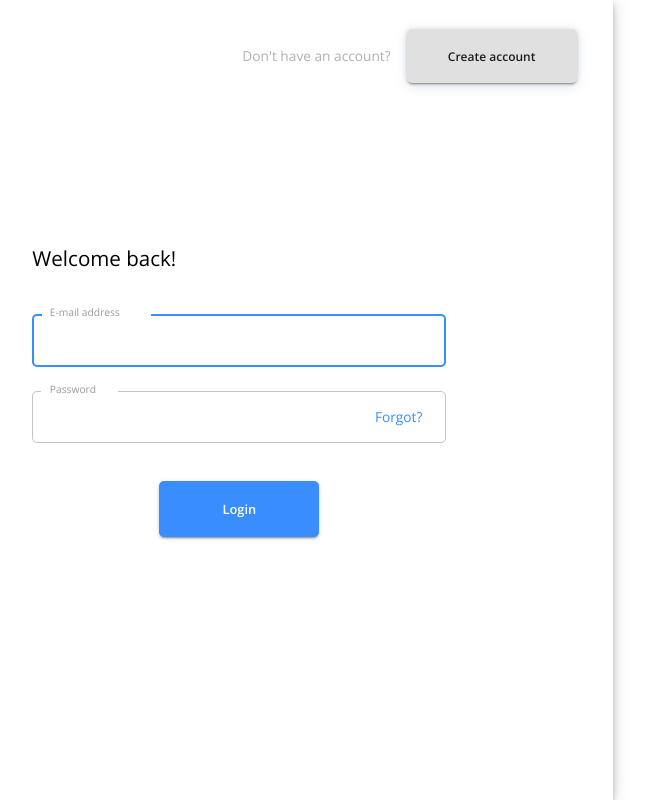
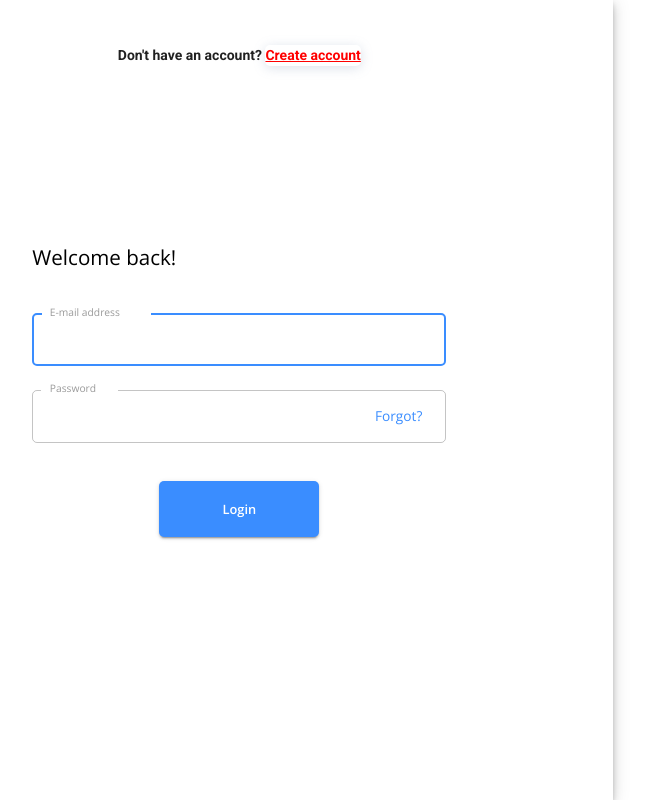
Before and after one commit to JunZheng007/fun-kickoff-project, a React (Create React App) app in the folder client/: page /login in a window 1280 px wide. Shown: the whole page, without its empty margins (134-784 px from the left). Built offline with nearby package versions, Linux system fonts and the light colour scheme; no server answers.

Commit message:
change the style of authHeader

```diff
--- a/client/src/components/AuthHeader/AuthHeader.tsx
+++ b/client/src/components/AuthHeader/AuthHeader.tsx
@@ -1,4 +1,3 @@
-import Button from '@mui/material/Button';
 import Box from '@mui/material/Box';
 import Typography from '@mui/material/Typography';
 import { Link } from 'react-router-dom';
@@ -14,18 +13,13 @@ const AuthFooter = ({ linkTo, asideText, btnText }: Props): JSX.Element => {
   const classes = useStyles();
 
   return (
-    <Box
-      p={1}
-      display="flex"
-      justifyContent="flex-end"
-      alignSelf="flex-end"
-      marginRight={5}
-      className={classes.authHeader}
-    >
-      <Typography className={classes.accAside}>{asideText}</Typography>
-      <Button component={Link} to={linkTo} color="inherit" className={classes.accBtn} variant="contained">
-        {btnText}
-      </Button>
+    <Box p={1} display="flex" justifyContent="center" alignSelf="center" className={classes.authHeader}>
+      <Typography className={classes.accAside}>
+        {asideText + '\xa0'}
+        <Link to={linkTo} color="inherit" className={classes.accBtn}>
+          {btnText}
+        </Link>
+      </Typography>
     </Box>
   );
 };
--- a/client/src/components/AuthHeader/useStyles.ts
+++ b/client/src/components/AuthHeader/useStyles.ts
@@ -7,22 +7,22 @@ const useStyles = makeStyles((theme: Theme) => ({
     flexWrap: 'wrap',
   },
   accAside: {
+    '&&': {
       fontSize: 14,
-    color: '#b0b0b0',
-    fontWeight: 400,
+      fontWeight: 900,
+      fontFamily: 'Roboto',
       textAlign: 'center',
       whiteSpace: 'nowrap',
       display: 'flex',
       alignItems: 'center',
       padding: '1rem',
     },
+  },
   accBtn: {
-    width: 170,
-    height: 54,
     borderRadius: theme.shape.borderRadius,
     filter: 'drop-shadow(0px 2px 6px rgba(74,106,149,0.2))',
     backgroundColor: '#ffffff',
-    color: '#3a8dff',
+    color: 'red',
     boxShadow: 'none',
   },
 }));
```
Lines whose indentation alone changed are shown as unchanged.
